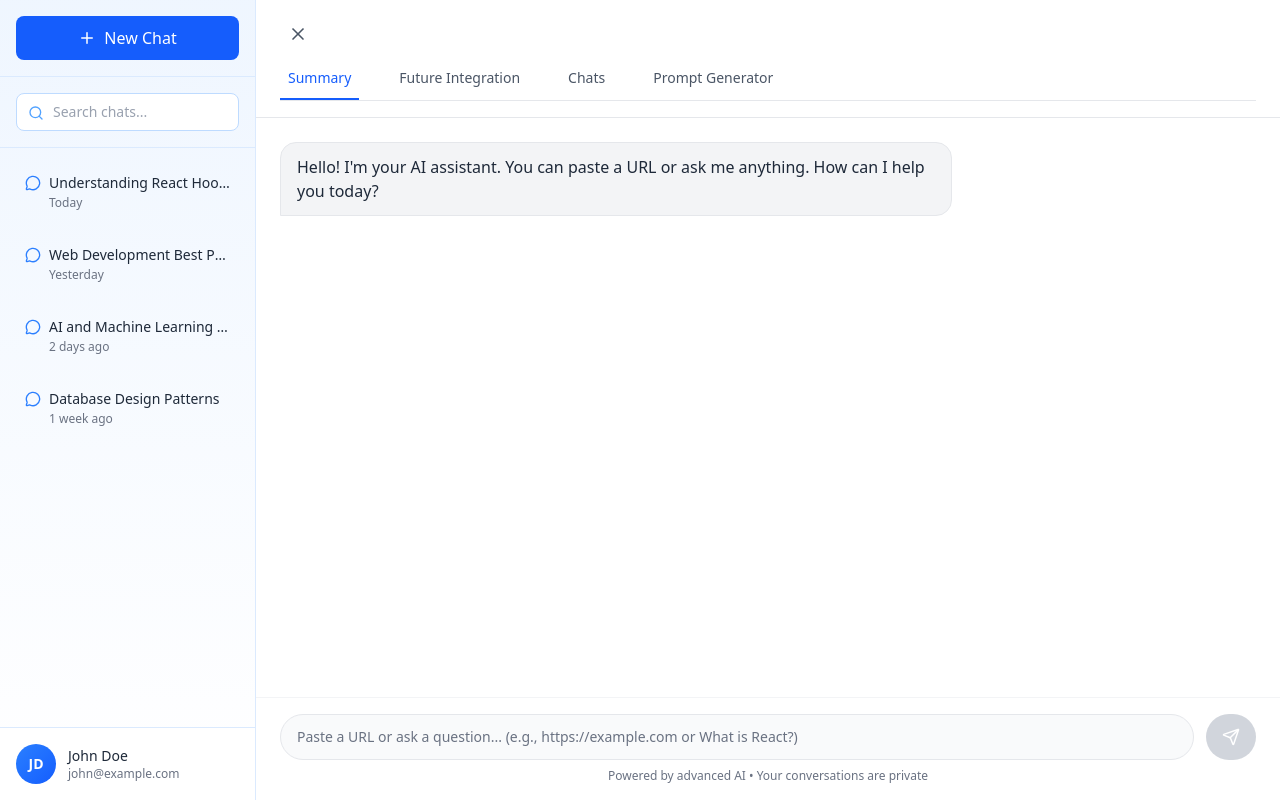
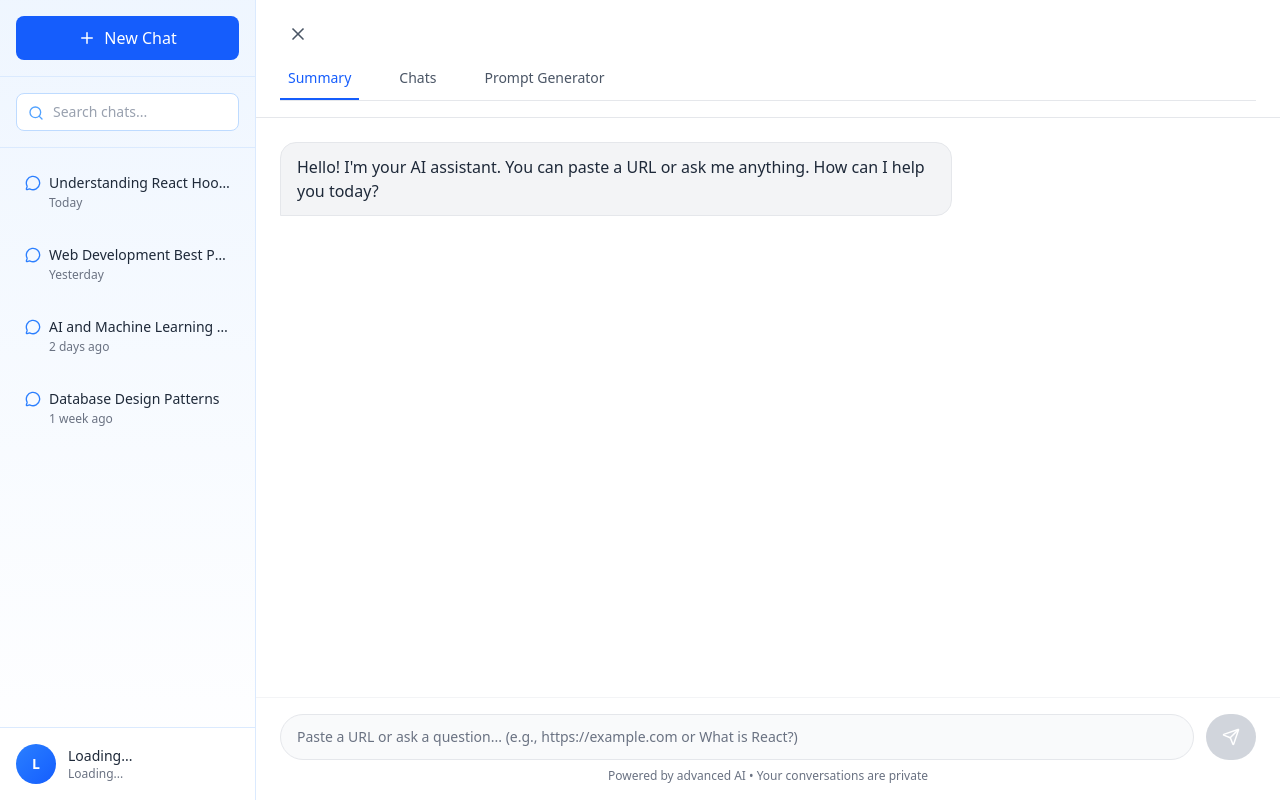
Before and after one commit to mohankumar01012005/ClipSage, a React (Vite) app in the folder client/: page /dashboard in a window 1280 px wide. Built offline with nearby package versions, Linux system fonts and the light colour scheme.

Commit message:
profile api integration

```diff
--- a/client/src/auth/SignIn.jsx
+++ b/client/src/auth/SignIn.jsx
@@ -48,6 +48,10 @@ export default function SignIn() {
       // Store token if provided
       if (data.token) {
         localStorage.setItem("authToken", data.token)
+      }
+      if (data.token) {
+        localStorage.setItem("authToken", data.token)
+        localStorage.setItem("userId", data.user.id)
       }
 
       setLoading(false)
--- a/client/src/pages/Dashboard.jsx
+++ b/client/src/pages/Dashboard.jsx
@@ -25,7 +25,9 @@ const TypingAnimation = ({ text, speed = 30 }) => {
   return (
     <div>
       {displayedText}
-      {!isComplete && <span className="ml-1 inline-block w-2 h-5 bg-blue-600 animate-pulse"></span>}
+      {!isComplete && (
+        <span className="ml-1 inline-block w-2 h-5 bg-blue-600 animate-pulse"></span>
+      )}
     </div>
   )
 }
@@ -33,23 +35,67 @@ const TypingAnimation = ({ text, speed = 30 }) => {
 export default function Dashboard() {
   const [activeTab, setActiveTab] = useState("summary")
   const [sidebarOpen, setSidebarOpen] = useState(true)
+
   const [chatHistory, setChatHistory] = useState([
     { id: 1, title: "Understanding React Hooks", date: "Today" },
     { id: 2, title: "Web Development Best Practices", date: "Yesterday" },
     { id: 3, title: "AI and Machine Learning Basics", date: "2 days ago" },
     { id: 4, title: "Database Design Patterns", date: "1 week ago" },
   ])
+
   const [searchQuery, setSearchQuery] = useState("")
 
+  // ✅ USER STATE
+  const [user, setUser] = useState({
+    name: "Loading...",
+    email: "Loading...",
+  })
+
+  // ✅ FETCH USER DATA FROM API (FIXED)
+  useEffect(() => {
+    const userId = localStorage.getItem("userId")
+
+    if (!userId) {
+      console.warn("User ID not found in localStorage")
+      return
+    }
+
+    const fetchUser = async () => {
+      try {
+        const res = await fetch(
+          `http://localhost:5005/api/auth/getUser/${userId}`
+        )
+        const data = await res.json()
+
+        console.log("✅ Fetched User Data:", data)
+
+        // ✅ CORRECT DATA MAPPING
+        setUser({
+          name: data?.user?.username || "User",
+          email: data?.user?.email || "No Email",
+        })
+      } catch (error) {
+        console.error("❌ Error fetching user:", error)
+      }
+    }
+
+    fetchUser()
+  }, [])
+
   const handleNewChat = () => {
-    setChatHistory((prev) => [{ id: Date.now(), title: "New Chat", date: "Now" }, ...prev])
+    setChatHistory((prev) => [
+      { id: Date.now(), title: "New Chat", date: "Now" },
+      ...prev,
+    ])
   }
 
-  const filteredHistory = chatHistory.filter((chat) => chat.title.toLowerCase().includes(searchQuery.toLowerCase()))
+  const filteredHistory = chatHistory.filter((chat) =>
+    chat.title.toLowerCase().includes(searchQuery.toLowerCase())
+  )
 
   const tabs = [
     { id: "summary", label: "Summary" },
-    { id: "future", label: "Future Integration" },
+    // { id: "future", label: "Future Integration" },
     { id: "chats", label: "Chats" },
     { id: "prompt", label: "Prompt Generator" },
   ]
@@ -93,9 +139,14 @@ export default function Dashboard() {
               className="p-3 rounded-lg hover:bg-blue-100 cursor-pointer transition-colors duration-150 border border-transparent hover:border-blue-300 group"
             >
               <div className="flex items-start gap-2">
-                <MessageCircle size={16} className="text-blue-500 flex-shrink-0 mt-0.5" />
+                <MessageCircle
+                  size={16}
+                  className="text-blue-500 flex-shrink-0 mt-0.5"
+                />
                 <div className="flex-1 min-w-0">
-                  <p className="text-sm font-medium text-gray-800 truncate group-hover:text-blue-600">{chat.title}</p>
+                  <p className="text-sm font-medium text-gray-800 truncate group-hover:text-blue-600">
+                    {chat.title}
+                  </p>
                   <p className="text-xs text-gray-500 mt-0.5">{chat.date}</p>
                 </div>
               </div>
@@ -103,15 +154,15 @@ export default function Dashboard() {
           ))}
         </div>
 
-        {/* Profile Avatar */}
+        {/* ✅ PROFILE (NOW WORKING PERFECTLY) */}
         <div className="p-4 border-t border-blue-100 bg-white bg-opacity-50">
           <div className="flex items-center gap-3">
             <div className="w-10 h-10 rounded-full bg-gradient-to-br from-blue-500 to-blue-600 flex items-center justify-center text-white font-bold text-sm">
-              JD
+              {user.name?.charAt(0)?.toUpperCase()}
             </div>
             <div className="flex-1 min-w-0">
-              <p className="text-sm font-medium text-gray-800">John Doe</p>
-              <p className="text-xs text-gray-500">john@example.com</p>
+              <p className="text-sm font-medium text-gray-800">{user.name}</p>
+              <p className="text-xs text-gray-500">{user.email}</p>
             </div>
           </div>
         </div>
@@ -125,7 +176,11 @@ export default function Dashboard() {
               onClick={() => setSidebarOpen(!sidebarOpen)}
               className="p-2 hover:bg-gray-100 rounded-lg transition-colors duration-150"
             >
-              {sidebarOpen ? <X size={20} className="text-gray-600" /> : <Menu size={20} className="text-gray-600" />}
+              {sidebarOpen ? (
+                <X size={20} className="text-gray-600" />
+              ) : (
+                <Menu size={20} className="text-gray-600" />
+              )}
             </button>
           </div>
 
@@ -136,11 +191,15 @@ export default function Dashboard() {
                 key={tab.id}
                 onClick={() => setActiveTab(tab.id)}
                 className={`pb-3 px-2 font-medium text-sm transition-colors duration-200 relative ${
-                  activeTab === tab.id ? "text-blue-600" : "text-gray-600 hover:text-gray-800"
+                  activeTab === tab.id
+                    ? "text-blue-600"
+                    : "text-gray-600 hover:text-gray-800"
                 }`}
               >
                 {tab.label}
-                {activeTab === tab.id && <div className="absolute bottom-0 left-0 right-0 h-0.5 bg-blue-600"></div>}
+                {activeTab === tab.id && (
+                  <div className="absolute bottom-0 left-0 right-0 h-0.5 bg-blue-600"></div>
+                )}
               </button>
             ))}
           </div>
@@ -149,7 +208,7 @@ export default function Dashboard() {
         {/* Content Container */}
         <div className="flex-1 overflow-hidden">
           {activeTab === "summary" && <SummaryAssistance />}
-          {activeTab === "future" && <FutureIntegration />}
+          {/* {activeTab === "future" && <FutureIntegration />} */}
           {activeTab === "chats" && <Chats />}
           {activeTab === "prompt" && <PromptGenerator />}
         </div>
```
